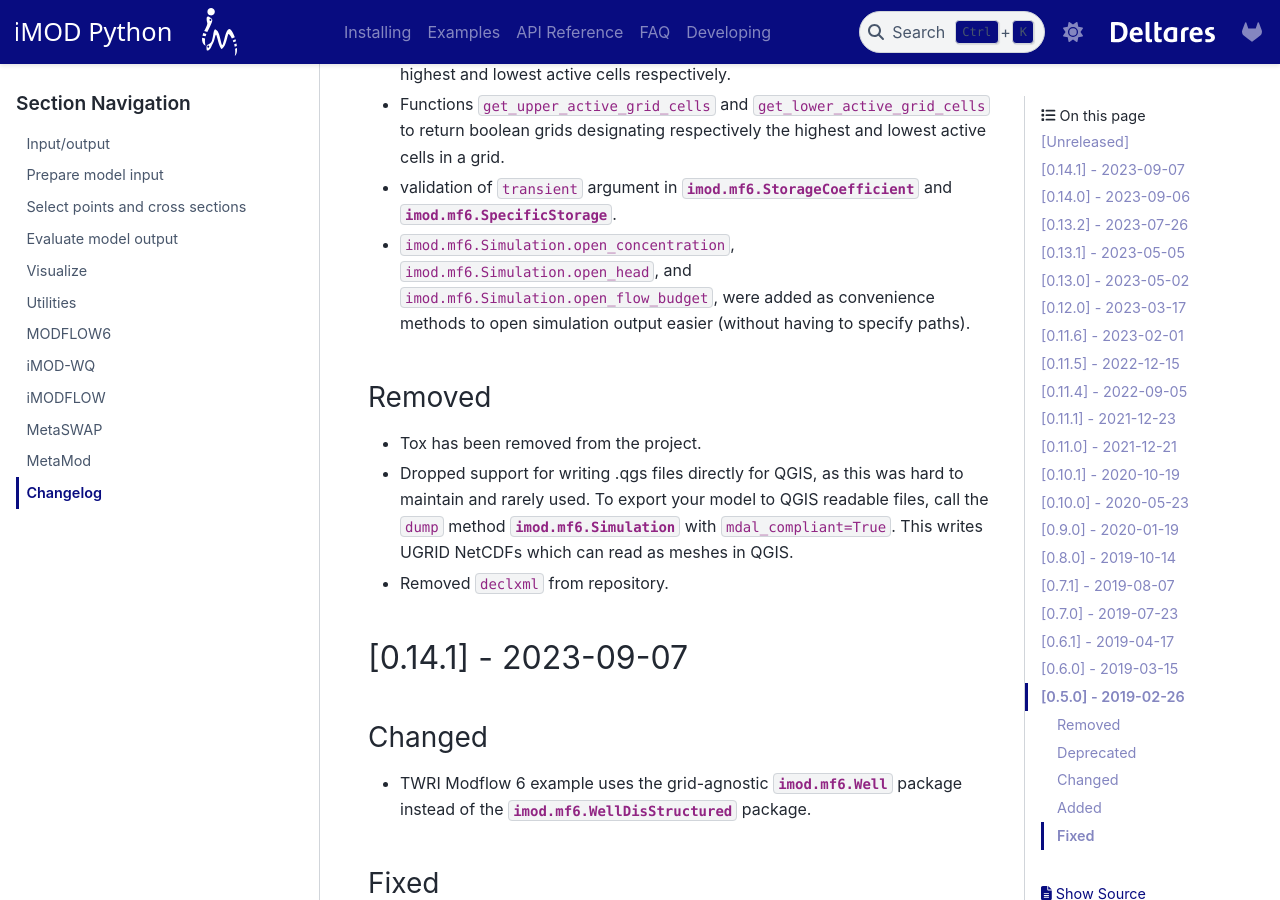
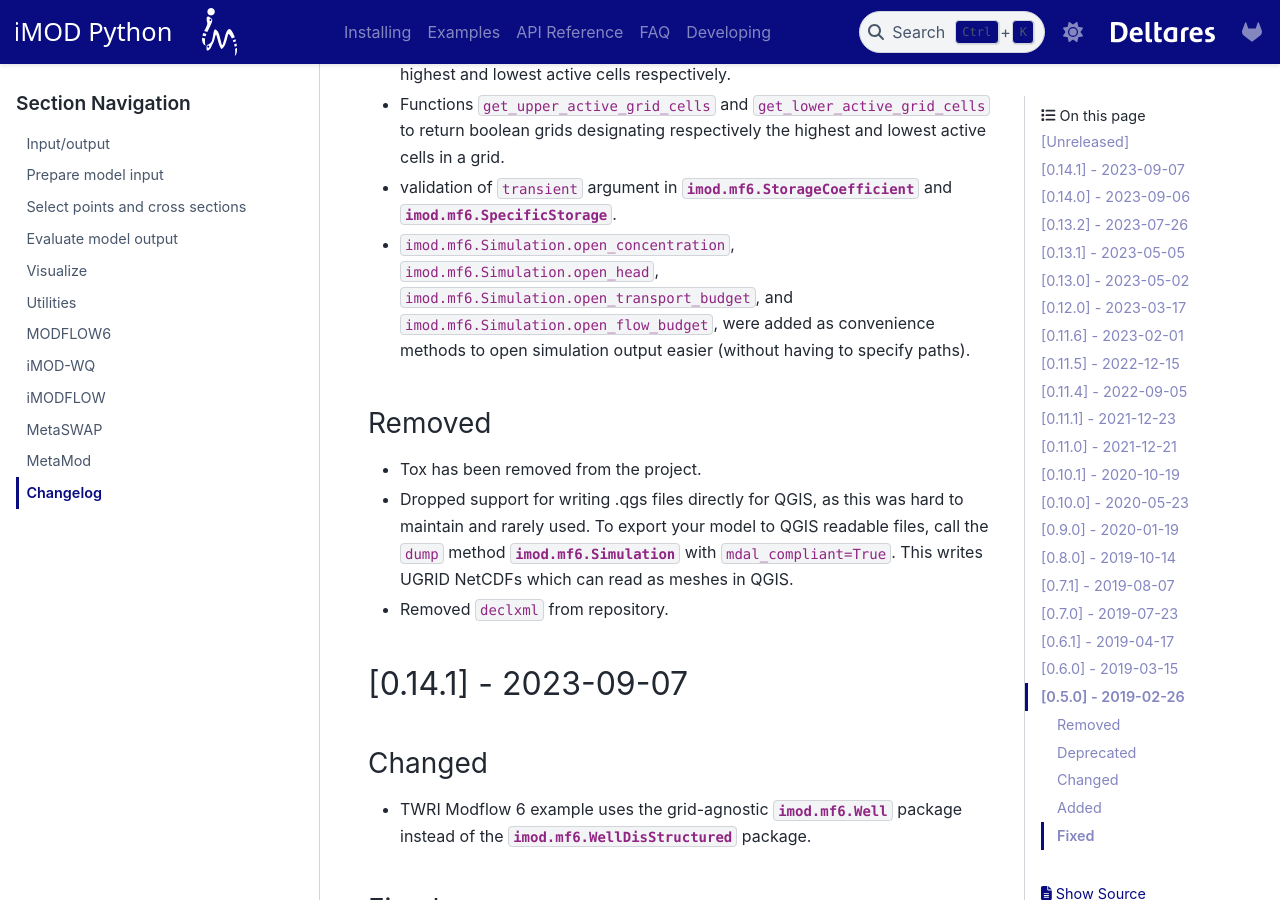
Before and after one commit to Deltares/imod-python, a Sphinx documentation site: the page built from docs/api/changelog.rst, in a window 1280 px wide and 900 px high, scrolled down 1377 px. Built offline with Sphinx 7.4.7 and the PyData theme 0.15.4, drawn with Linux system fonts in a browser that asks for light colours; pages that are not in the unit, such as notebooks, are missing from menus; cross-references to code outside the pages are shown as plain code.

Commit message:
Update docs

```diff
--- a/docs/api/changelog.rst
+++ b/docs/api/changelog.rst
@@ -52,9 +52,10 @@ Added
 - validation of ``transient`` argument in :class:`imod.mf6.StorageCoefficient`
   and :class:`imod.mf6.SpecificStorage`.
 - :method:`imod.mf6.Simulation.open_concentration`,
-  :method:`imod.mf6.Simulation.open_head`, and
-  :method:`imod.mf6.Simulation.open_flow_budget`, were added as convenience methods
-  to open simulation output easier (without having to specify paths).
+  :method:`imod.mf6.Simulation.open_head`,
+  :method:`imod.mf6.Simulation.open_transport_budget`, and
+  :method:`imod.mf6.Simulation.open_flow_budget`, were added as convenience
+  methods to open simulation output easier (without having to specify paths).
 
 Removed
 ~~~~~~~
--- a/docs/api/mf6.rst
+++ b/docs/api/mf6.rst
@@ -24,6 +24,7 @@ Model objects & methods
     Modflow6Simulation.write
     Modflow6Simulation.run
     Modflow6Simulation.open_flow_budget
+    Modflow6Simulation.open_transport_budget
     Modflow6Simulation.open_head
     Modflow6Simulation.open_concentration
     Modflow6Simulation.clip_box
```
